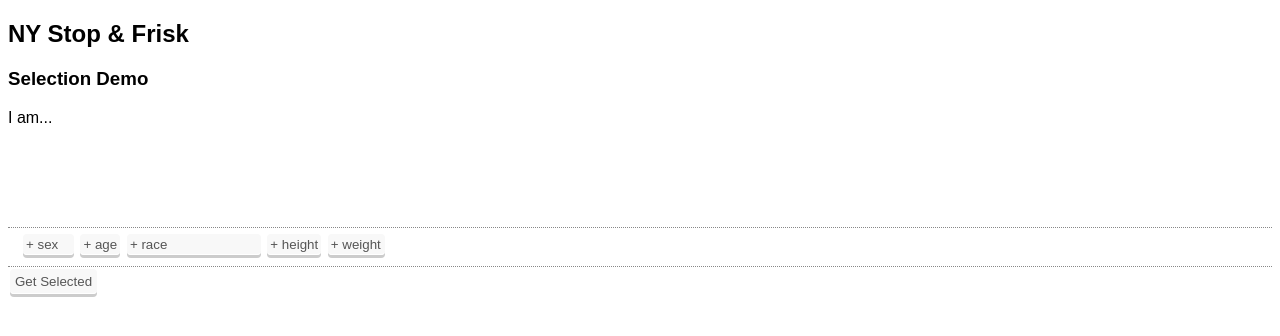
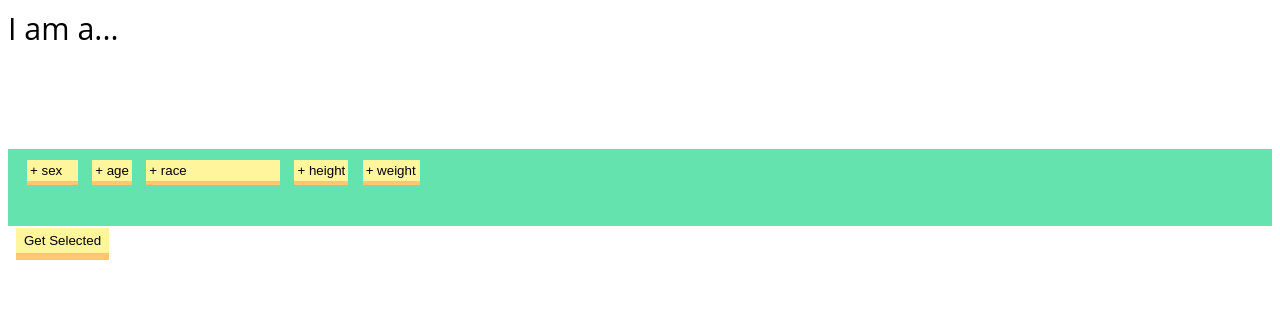
Before and after one commit to skortchmark9/stop-and-frisk, a plain HTML site: page web/app/templates/selection.html in a window 1280 px wide. Drawn offline with Linux system fonts and the light colour scheme.

Commit message:
styled selection

```diff
--- a/web/app/static/css/selection.css
+++ b/web/app/static/css/selection.css
@@ -1,5 +1,5 @@
 html{
-  font-family: sans-serif;
+  font-family: 'Open Sans';
 }
 
 fieldset {
@@ -11,14 +11,45 @@ label {
 }
 
 button.cancel{
-  background:none;
+  background:#ffc671;
   border:none;
-  margin-left:5px;
+  margin-left:8px;
   padding:0;
-  color:red;
+  color:#ec6319;
+  font-size: 80%;
+  font-weight: bold;
+
+  height: 25px;
+  width: 23px;
+
+  padding-bottom: 28px;
 }
 
 .button_style{
+  padding:5px;
+  padding-left: 8px;
+  padding-right: 8px;
+  margin: 2px;
+  margin-left: 8px;
+  margin-right: 10px;
+  margin-bottom: 15px;
+
+  -webkit-box-shadow: 0 7px 0 #ffc771;
+  -moz-box-shadow: 0 7px 0 #ffc771;
+  box-shadow: 0 7px 0 #ffc771;
+ /* border-bottom: thick solid #ffc771;*/
+  background: #fff59c;
+  border:none;
+  outline:none;
+  display: inline-block;
+  -webkit-appearance:none;
+  -moz-appearance:none;
+  appearance:none;
+  cursor:pointer;
+}
+
+
+/*.button_style{
   padding:5px;
   margin: 2px;
   -webkit-border-radius:4px;
@@ -36,20 +67,35 @@ button.cancel{
   -moz-appearance:none;
   appearance:none;
   cursor:pointer;
-}
+}*/
 
 select.button_style {
   padding:3px;
-  margin: 1px;
+  margin: 5px;
+
+  -webkit-box-shadow: 0 4px 0 #ffc771;
+  -moz-box-shadow: 0 4px 0 #ffc771;
+  box-shadow: 0 4px 0 #ffc771;
 
   position: relative;
 }
 
+/*#iam{
+  font-size: 200%;
+}*/
+
 #identity{
   margin-bottom: 100px;
+  font-size: 190%;
 }
 
-#to-select{
+
+/*#to-select{
   border-top: 1px dotted #888;
   border-bottom: 1px dotted #888;
+}*/
+
+#to-select{
+  background: #65e3af;
+  padding-bottom: 30px;
 }
--- a/web/app/static/js/selection.js
+++ b/web/app/static/js/selection.js
@@ -10,7 +10,7 @@ function createAge(){
   var age = document.getElementById("age");
   for(i=1;i<=100;i++){
     var as = document.createElement("option");
-    as.setAttribute("value", i+" years old");
+    as.setAttribute("value", i+" year old");
     as.appendChild(document.createTextNode(i));
     age.appendChild(as);
   }
--- a/web/app/templates/selection.html
+++ b/web/app/templates/selection.html
@@ -6,11 +6,8 @@
 </head>
 <body onload="init()">
 
-	<h2>NY Stop & Frisk</h2>
-	<h3>Selection Demo</h3>
-
 	<div id="identity">
-		I am... <span id="list"/>
+		<span id="iam">I am a... </span><span id="list"/>
 	</div>
 	<div id="to-select">
 		<form action="#">
```
